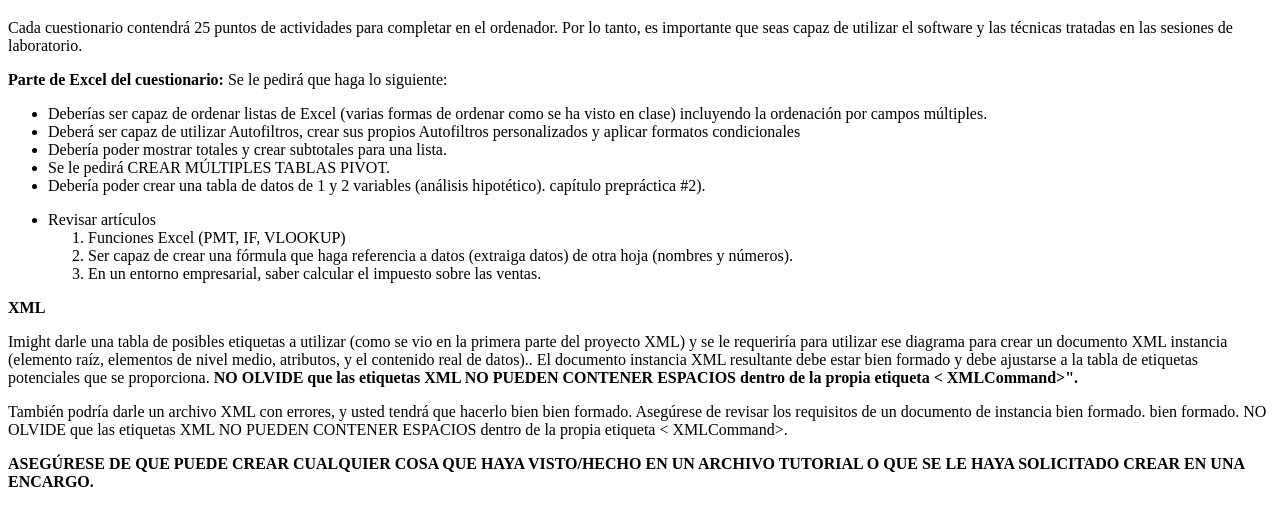
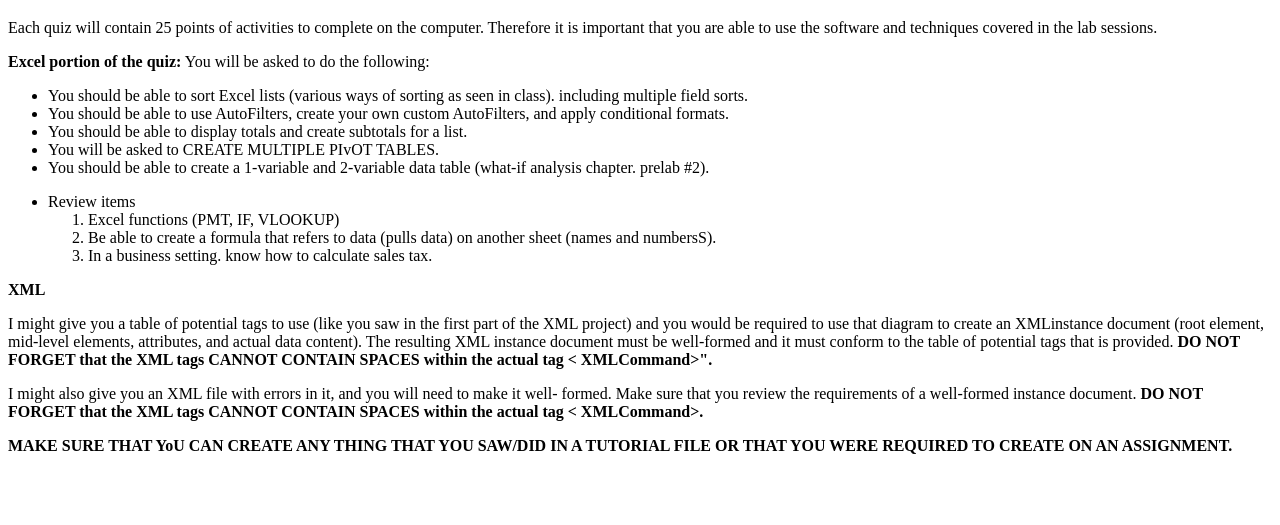
Before and after one commit to Treesebas/taller-2, a plain HTML site: page html/ejercicio1.html in a window 1280 px wide. Shown: the part 61-586 px from the top of the page. Drawn offline with Linux system fonts and the light colour scheme.

```diff
--- a/html/ejercicio1.html
+++ b/html/ejercicio1.html
@@ -13,62 +13,65 @@
 
     <h1 align="center">Quiz #2 Review</h1>
 
-    <p>Cada cuestionario contendrá 25 puntos de actividades para completar en el ordenador. Por lo tanto, es
-        importante que seas capaz de utilizar el software y las técnicas tratadas en las sesiones de laboratorio.</p>
+    <p>Each quiz will contain 25 points of activities to complete on the computer. Therefore it is
+        important that you are able to use the software and techniques covered in the lab sessions.</p>
 
-    <p> <strong>Parte de Excel del cuestionario:</strong> Se le pedirá que haga lo siguiente:</p>
+    <p> <strong>Excel portion of the quiz:</strong> You will be asked to do the following:</p>
 
     <ul>
         <li>
-            Deberías ser capaz de ordenar listas de Excel (varias formas de ordenar como se ha visto en clase)
-            incluyendo la ordenación por campos múltiples.
+           You should be able to sort Excel lists (various ways of sorting as seen in class).
+                including multiple field sorts.
     </li>
         <li>
-            Deberá ser capaz de utilizar Autofiltros, crear sus propios Autofiltros personalizados y aplicar formatos
-            condicionales
+           You should be able to use AutoFilters, create your own custom AutoFilters, and apply
+                conditional formats.
     </li>
         <li>
-            Debería poder mostrar totales y crear subtotales para una lista.
+            You should be able to display totals and create subtotals for a list.
     </li>
         <li>
-            Se le pedirá CREAR MÚLTIPLES TABLAS PIVOT.
+           You will be asked to CREATE MULTIPLE PIvOT TABLES.
     </li>
         <li>
-            Debería poder crear una tabla de datos de 1 y 2 variables (análisis hipotético).
-            capítulo prepráctica #2).
+           You should be able to create a 1-variable and 2-variable data table (what-if analysis
+            chapter. prelab #2).
+        </li>
         </li>
     </ul>
 
     <ul>
         <li>
-            Revisar artículos
+           Review items
 
             <ol>
-                <li>Funciones Excel (PMT, IF, VLOOKUP)</li>
-                <li>Ser capaz de crear una fórmula que haga referencia a datos (extraiga datos) de otra hoja (nombres y
-                    números).</li>
-                <li>En un entorno empresarial, saber calcular el impuesto sobre las ventas.</li>
+                <li>Excel functions (PMT, IF, VLOOKUP)</li>
+                <li>Be able to create a formula that refers to data (pulls data) on another sheet
+                    (names and numbersS).</li>
+                <li>In a business setting. know how to calculate sales tax.</li>
             </ol>
         </li>
 
     </ul>
 
     <p>
-    <p><strong>XML</strong></p>
-    Imight darle una tabla de posibles etiquetas a utilizar (como se vio en la primera parte del proyecto XML) y se
-    le requeriría para utilizar ese diagrama para crear un documento XML instancia (elemento raíz, elementos de
-    nivel medio, atributos, y el contenido real de datos).. El documento instancia XML resultante debe estar bien
-    formado y debe ajustarse a la tabla de etiquetas potenciales que se proporciona. <Strong> NO OLVIDE que las
-        etiquetas XML
-        NO PUEDEN CONTENER ESPACIOS dentro de la propia etiqueta < XMLCommand>".</Strong>
+   <p><strong>XML</strong></p>
+        I might give you a table of potential tags to use (like you saw in the first part of the XML
+        project) and you would be required to use that diagram to create an XMLinstance
+        document (root element, mid-level elements, attributes, and actual data content). The
+        resulting XML instance document must be well-formed and it must conform to the table
+        of potential tags that is provided.<Strong> DO NOT FORGET that the XML tags CANNOT
+                CONTAIN SPACES within the actual tag < XMLCommand>".</Strong>
     </p>
-    <p>También podría darle un archivo XML con errores, y usted tendrá que hacerlo bien bien formado. Asegúrese de
-        revisar los requisitos de un documento de instancia bien formado. bien formado. NO OLVIDE que las etiquetas XML
-        NO PUEDEN CONTENER ESPACIOS dentro de la propia etiqueta < XMLCommand>.
+     <p>I might also give you an XML file with errors in it, and you will need to make it well-
+        formed. Make sure that you review the requirements of a well-formed instance
+        document. <strong>DO NOT FORGET that the XML tags CANNOT CONTAIN SPACES
+            within the actual tag < XMLCommand>.</strong>
     </p>
 
-    <p><strong> ASEGÚRESE DE QUE PUEDE CREAR CUALQUIER COSA QUE HAYA VISTO/HECHO EN UN ARCHIVO TUTORIAL O QUE SE LE HAYA
-        SOLICITADO CREAR EN UNA ENCARGO.</strong></p>
+    <p><strong> MAKE SURE THAT YoU CAN CREATE ANY THING THAT YOU SAW/DID IN
+        A TUTORIAL FILE OR THAT YOU WERE REQUIRED TO CREATE ON AN
+        ASSIGNMENT.</strong></p>
 
 
 </body>
```
